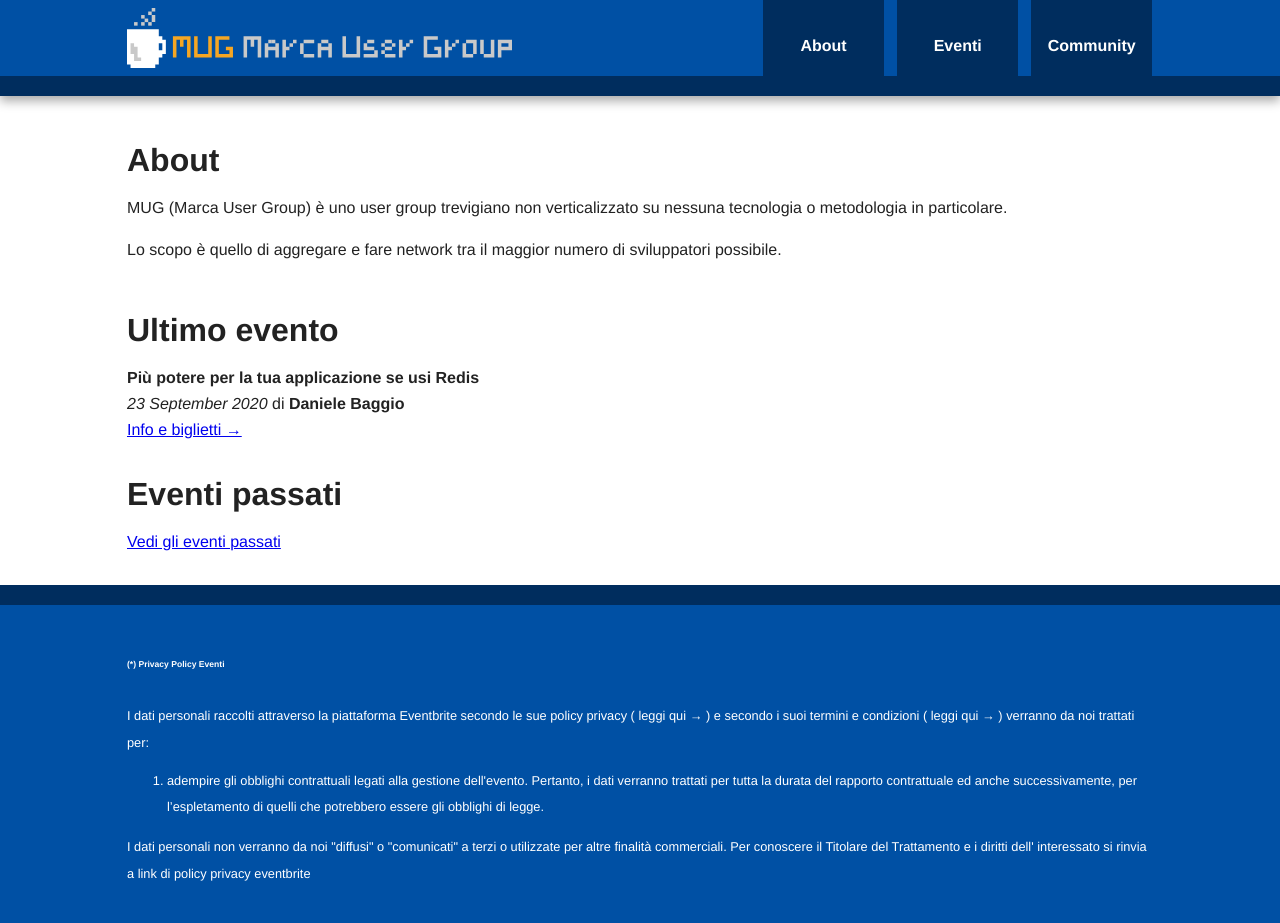
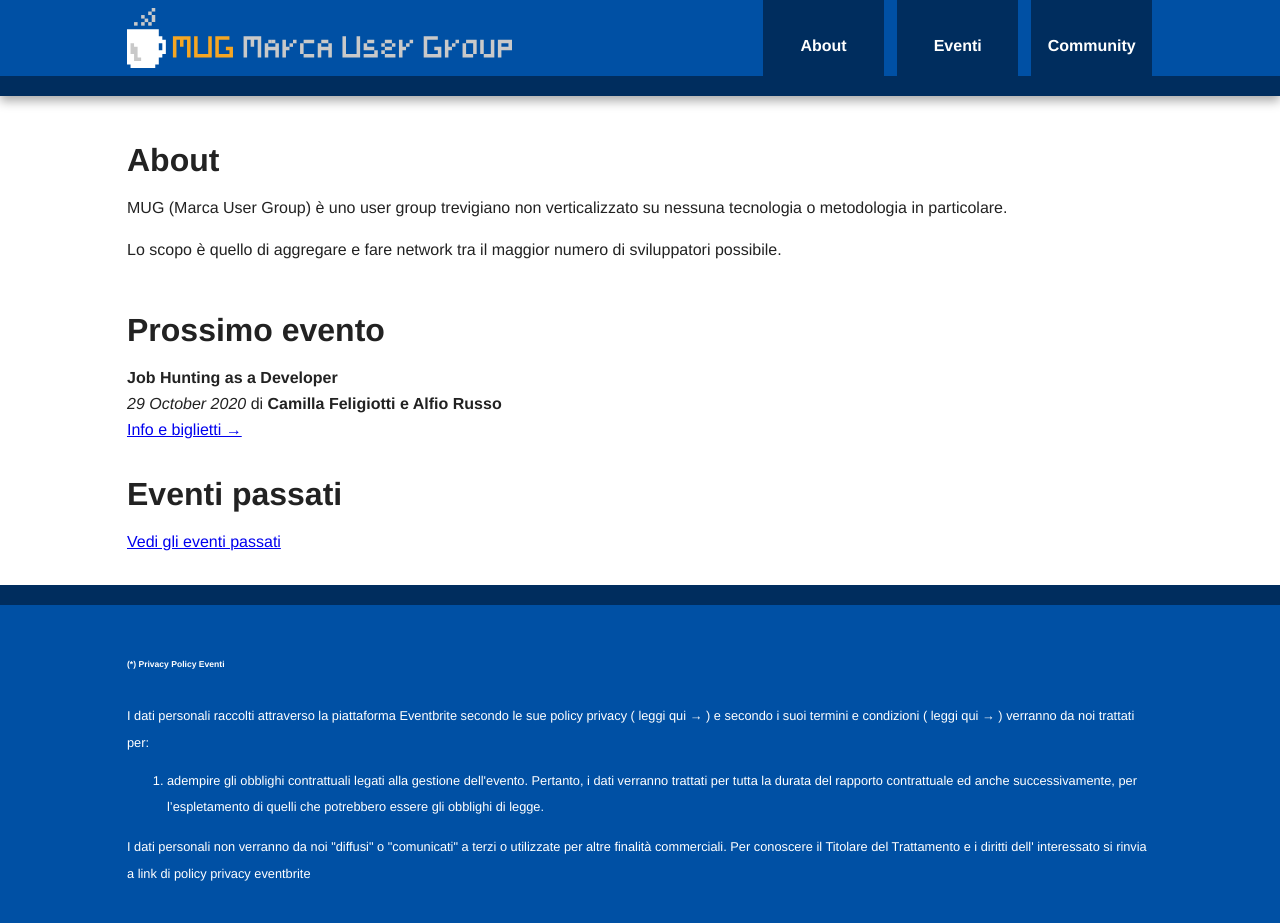
Before and after one commit to m-u-g/m-u-g.github.io, a Jekyll site: the page built from index.md, in a window 1280 px wide. Built offline with Jekyll 4.4.1, drawn with Linux system fonts in a browser that asks for light colours; a file with an impossible date is left out; some of the changed lines change nothing that is shown.

Commit message:
fissa la data dell'evento e cambia l'url per acquistare i biglietti

```diff
--- a/_posts/2020-10-29-job-hunting-as-a-developer.md
+++ b/_posts/2020-10-29-job-hunting-as-a-developer.md
@@ -1,12 +1,12 @@
 ---
 layout: post
 title:  "Job Hunting as a Developer"
-date:   2020-19-29 19:00:00 +0100
+date:   2020-10-29 19:00:00 +0100
 speaker: Camilla Feligiotti e Alfio Russo
 categories: eventi
 image: /assets/images/card-job-hunting-as-a-developer.png
 summary: "MUGTalk di Camilla Feligiotti e Alfio Russo"
-eventbrite_url: https://www.eventbrite.it/e/biglietti-piu-potere-per-la-tua-applicazione-se-usi-redis-118820674837
+eventbrite_url: https://www.eventbrite.it/e/biglietti-job-hunting-as-a-developer-124920311013
 ---
 
 Al secondo Incontro "post pandemico" ci avventuriamo a trattare un tema difficile. [Camilla](#speaker) e [Alfio](#speaker) lavorano nel mondo della ricerca e selezione di profili IT. Insieme a loro abbiamo deciso di dedicare la serata a questo difficile tema che ci riguarda tutti. L'obiettivo è creare un canale di dialogo che risolva i conflitti e promuova la collaborazione. Per questa ragione la forma dell'evento cercherà di essere uno "scambio" piuttosto che un flusso monodirezionale.
```
